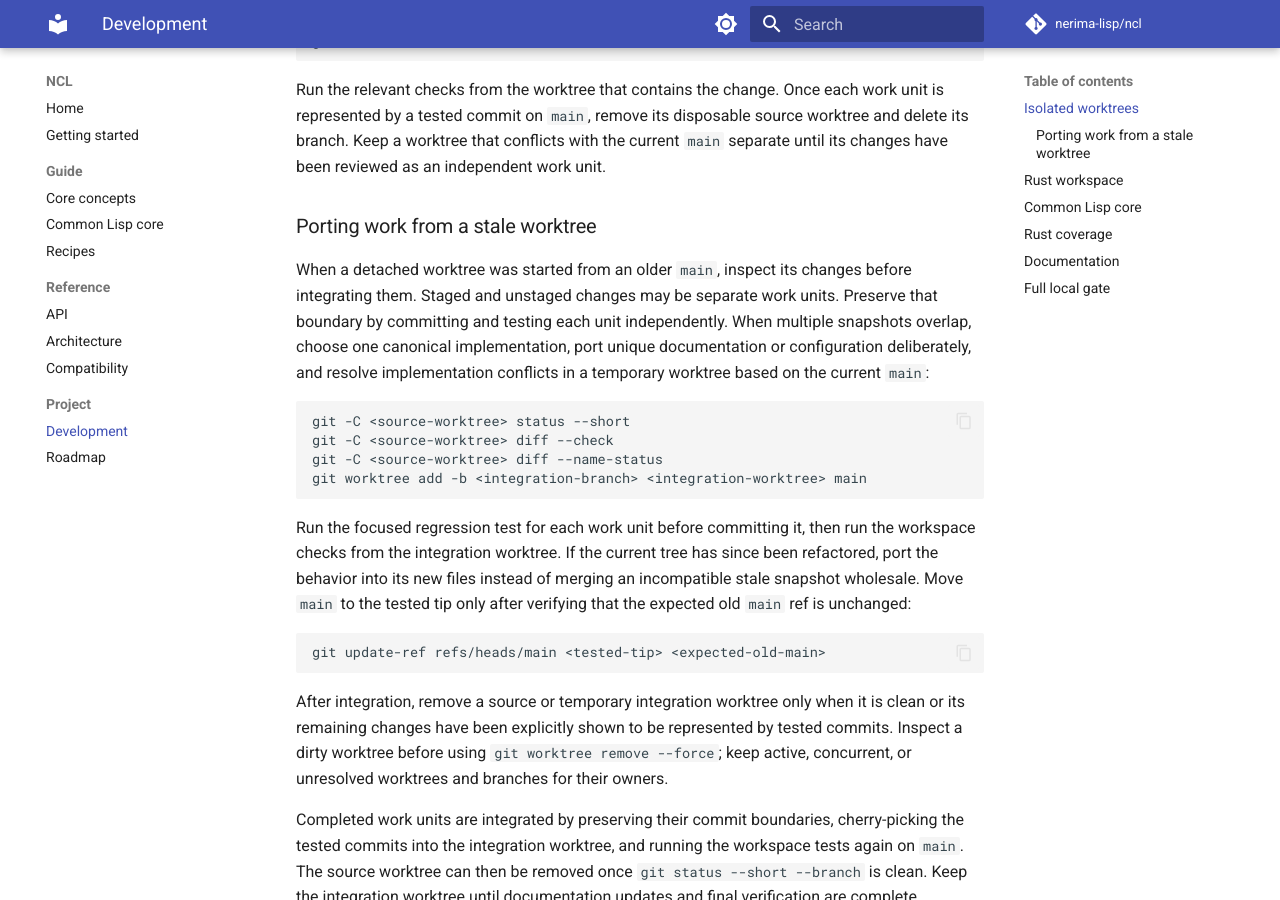
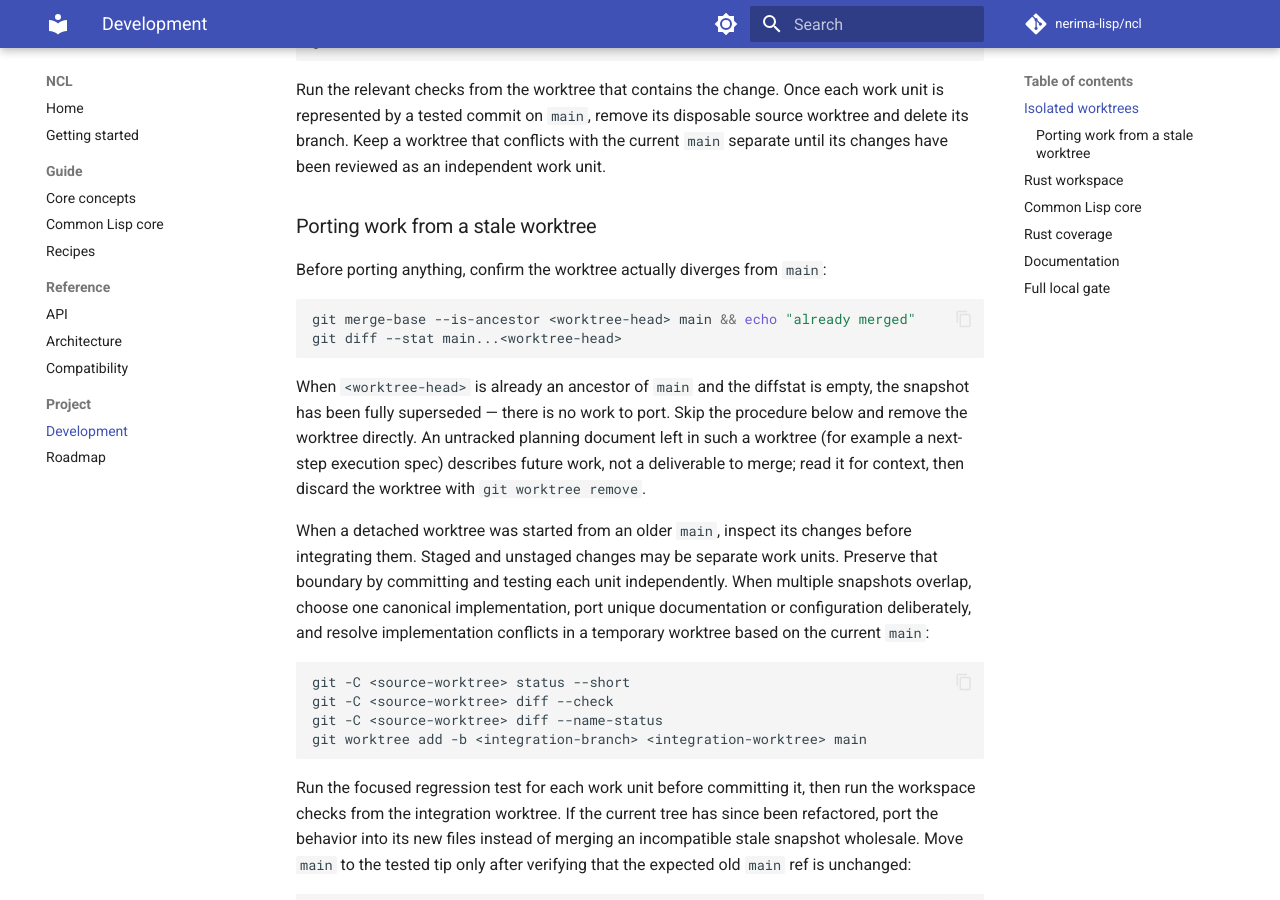
Before and after one commit to nerima-lisp/ncl, an MkDocs documentation site: the page built from docs/src/project/development.md, in a window 1280 px wide and 900 px high, scrolled down 406 px. Built offline with MkDocs 1.6.1 and Material for MkDocs 9.7.7, drawn with Linux system fonts in a browser that asks for light colours; comment, search, counter and statistics services are not loaded.

Commit message:
docs: document stale-worktree no-work detection
Record that a worktree already ancestor-of-main with an empty diffstat
holds no work to port, so it can be removed directly instead of run
through the porting procedure.

```diff
--- a/docs/src/project/development.md
+++ b/docs/src/project/development.md
@@ -21,6 +21,20 @@ current `main` separate until its changes have been reviewed as an independent
 work unit.
 
 ### Porting work from a stale worktree
+
+Before porting anything, confirm the worktree actually diverges from `main`:
+
+~~~sh
+git merge-base --is-ancestor <worktree-head> main && echo "already merged"
+git diff --stat main...<worktree-head>
+~~~
+
+When `<worktree-head>` is already an ancestor of `main` and the diffstat is
+empty, the snapshot has been fully superseded — there is no work to port.
+Skip the procedure below and remove the worktree directly. An untracked
+planning document left in such a worktree (for example a next-step execution
+spec) describes future work, not a deliverable to merge; read it for context,
+then discard the worktree with `git worktree remove`.
 
 When a detached worktree was started from an older `main`, inspect its changes
 before integrating them. Staged and unstaged changes may be separate work
```
